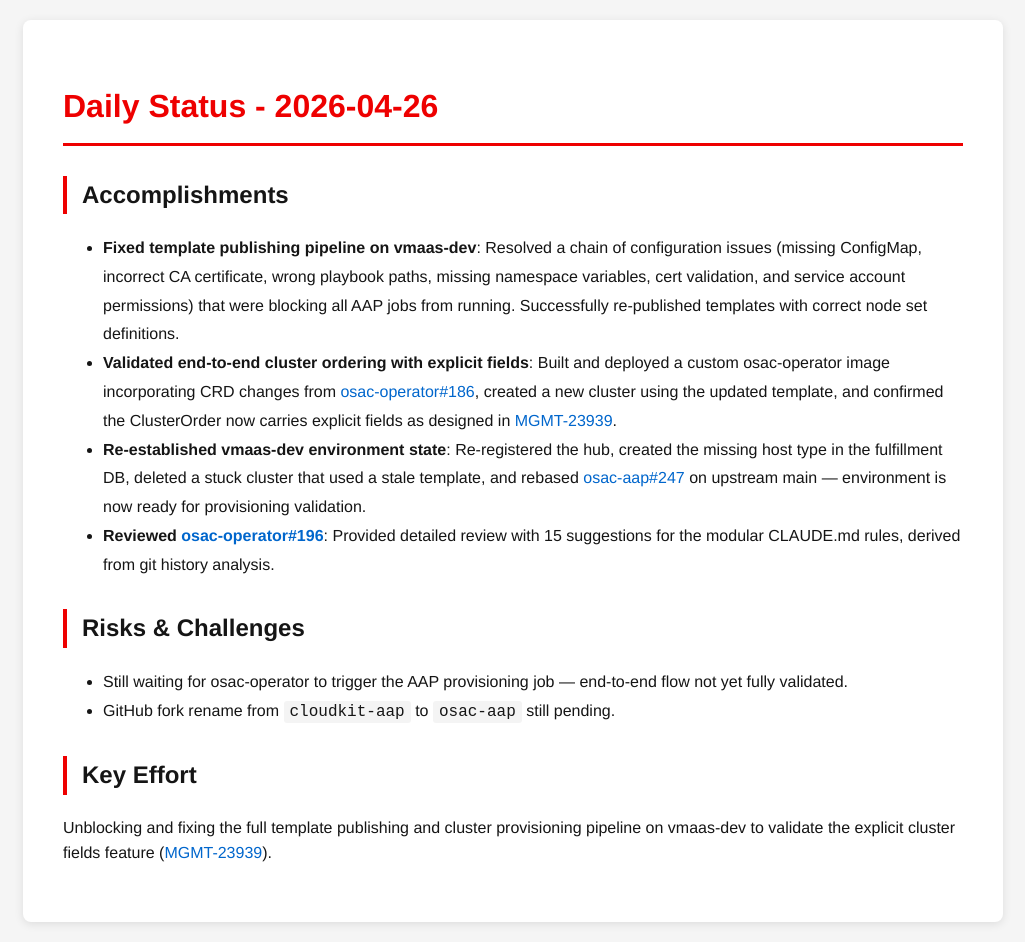
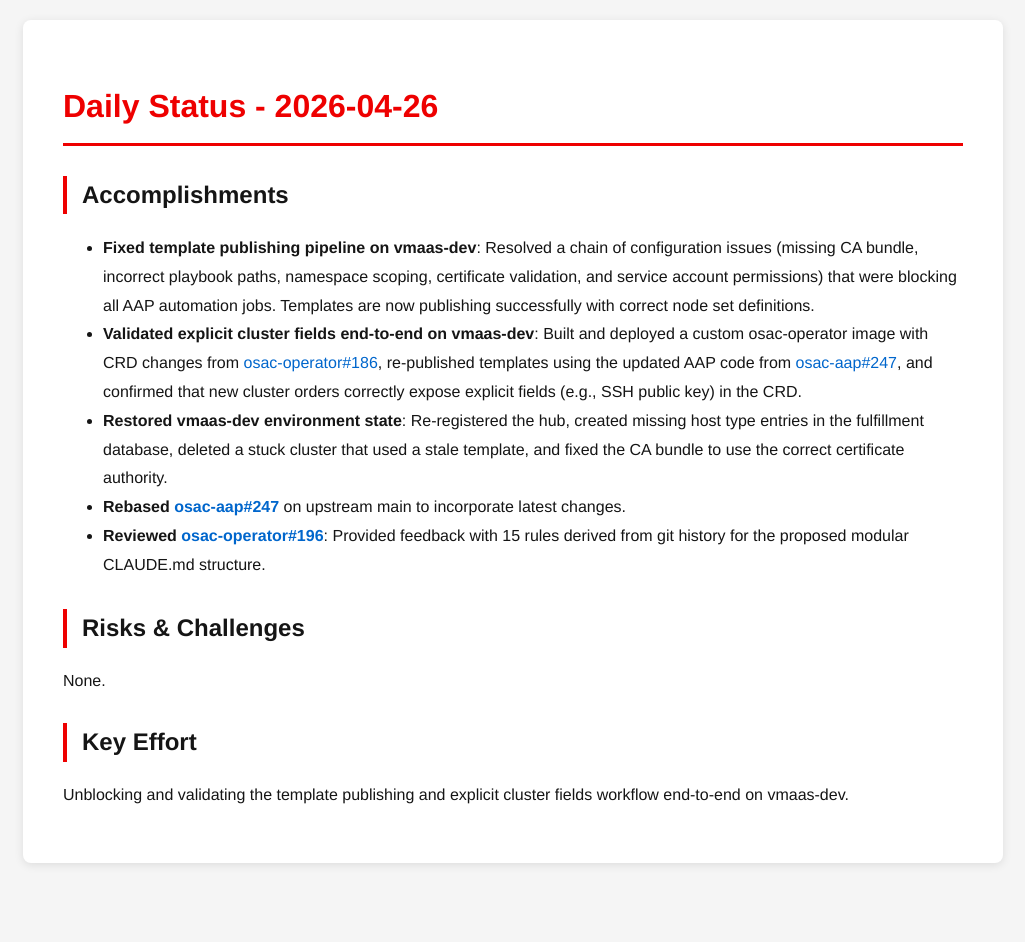
Before and after one commit to tzvatot/daily-status, a Jekyll site: the page built from 2026-04-26.md, in a window 1280 px wide. Shown: the whole page, without its empty margins (127-1152 px from the left). Built offline with Jekyll 4.4.1, drawn with Linux system fonts in a browser that asks for light colours; after the commit the page ends 900 px from its top, so only the background shows below that.

Commit message:
Daily status update - 2026-04-26

```diff
--- a/2026-04-26.md
+++ b/2026-04-26.md
@@ -7,14 +7,14 @@
 # Daily Status - 2026-04-26
 
 ## Accomplishments
-- **Fixed template publishing pipeline on vmaas-dev**: Resolved a chain of configuration issues (missing ConfigMap, incorrect CA certificate, wrong playbook paths, missing namespace variables, cert validation, and service account permissions) that were blocking all AAP jobs from running. Successfully re-published templates with correct node set definitions.
-- **Validated end-to-end cluster ordering with explicit fields**: Built and deployed a custom osac-operator image incorporating CRD changes from [osac-operator#186](https://github.com/osac-project/osac-operator/pull/186), created a new cluster using the updated template, and confirmed the ClusterOrder now carries explicit fields as designed in [MGMT-23939](https://issues.redhat.com/browse/MGMT-23939).
-- **Re-established vmaas-dev environment state**: Re-registered the hub, created the missing host type in the fulfillment DB, deleted a stuck cluster that used a stale template, and rebased [osac-aap#247](https://github.com/osac-project/osac-aap/pull/247) on upstream main — environment is now ready for provisioning validation.
-- **Reviewed [osac-operator#196](https://github.com/osac-project/osac-operator/pull/196)**: Provided detailed review with 15 suggestions for the modular CLAUDE.md rules, derived from git history analysis.
+- **Fixed template publishing pipeline on vmaas-dev**: Resolved a chain of configuration issues (missing CA bundle, incorrect playbook paths, namespace scoping, certificate validation, and service account permissions) that were blocking all AAP automation jobs. Templates are now publishing successfully with correct node set definitions.
+- **Validated explicit cluster fields end-to-end on vmaas-dev**: Built and deployed a custom osac-operator image with CRD changes from [osac-operator#186](https://github.com/osac-project/osac-operator/pull/186), re-published templates using the updated AAP code from [osac-aap#247](https://github.com/osac-project/osac-aap/pull/247), and confirmed that new cluster orders correctly expose explicit fields (e.g., SSH public key) in the CRD.
+- **Restored vmaas-dev environment state**: Re-registered the hub, created missing host type entries in the fulfillment database, deleted a stuck cluster that used a stale template, and fixed the CA bundle to use the correct certificate authority.
+- **Rebased [osac-aap#247](https://github.com/osac-project/osac-aap/pull/247)** on upstream main to incorporate latest changes.
+- **Reviewed [osac-operator#196](https://github.com/osac-project/osac-operator/pull/196)**: Provided feedback with 15 rules derived from git history for the proposed modular CLAUDE.md structure.
 
 ## Risks & Challenges
-- Still waiting for osac-operator to trigger the AAP provisioning job — end-to-end flow not yet fully validated.
-- GitHub fork rename from `cloudkit-aap` to `osac-aap` still pending.
+None.
 
 ## Key Effort
-Unblocking and fixing the full template publishing and cluster provisioning pipeline on vmaas-dev to validate the explicit cluster fields feature ([MGMT-23939](https://issues.redhat.com/browse/MGMT-23939)).
+Unblocking and validating the template publishing and explicit cluster fields workflow end-to-end on vmaas-dev.
```
